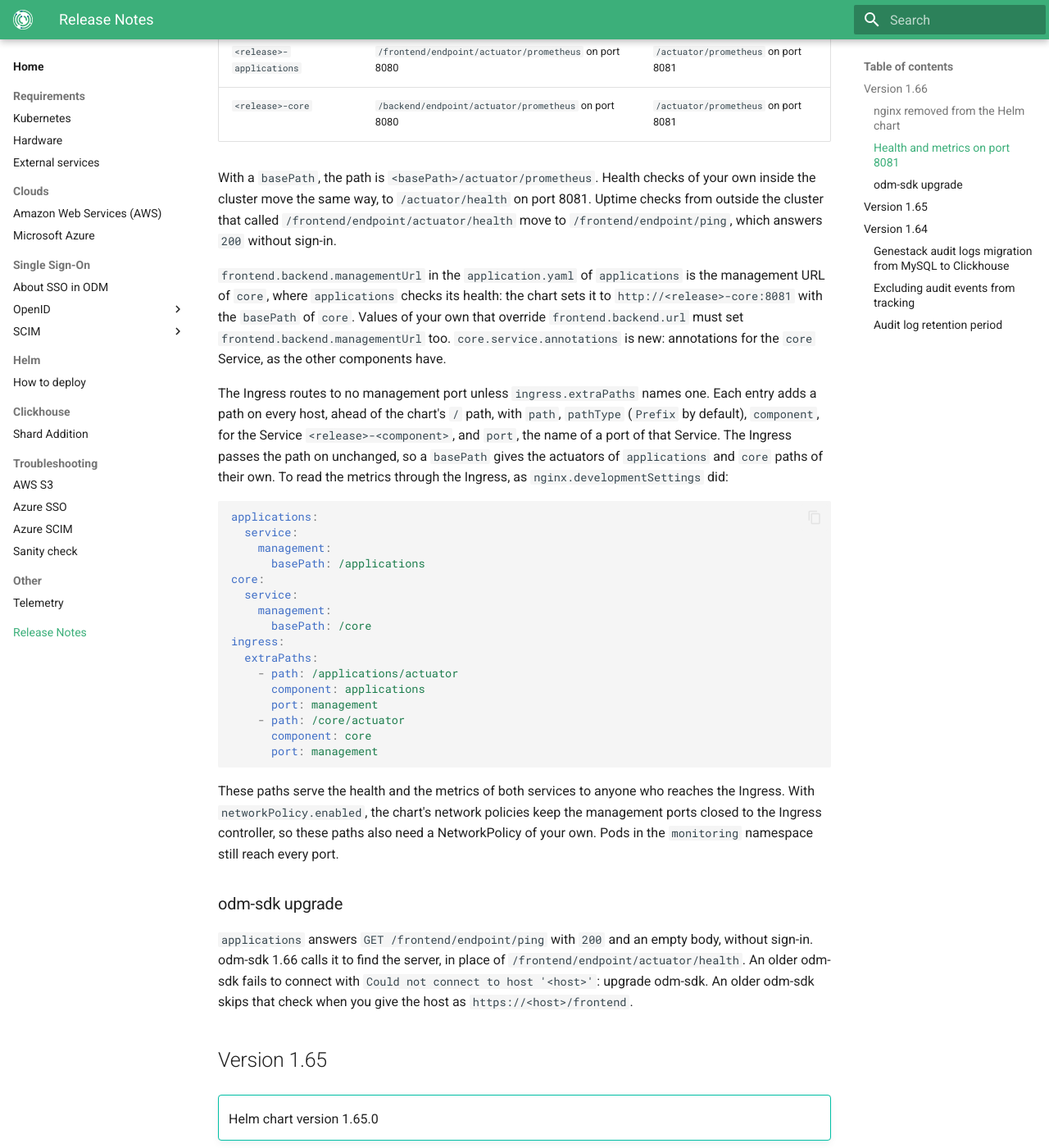
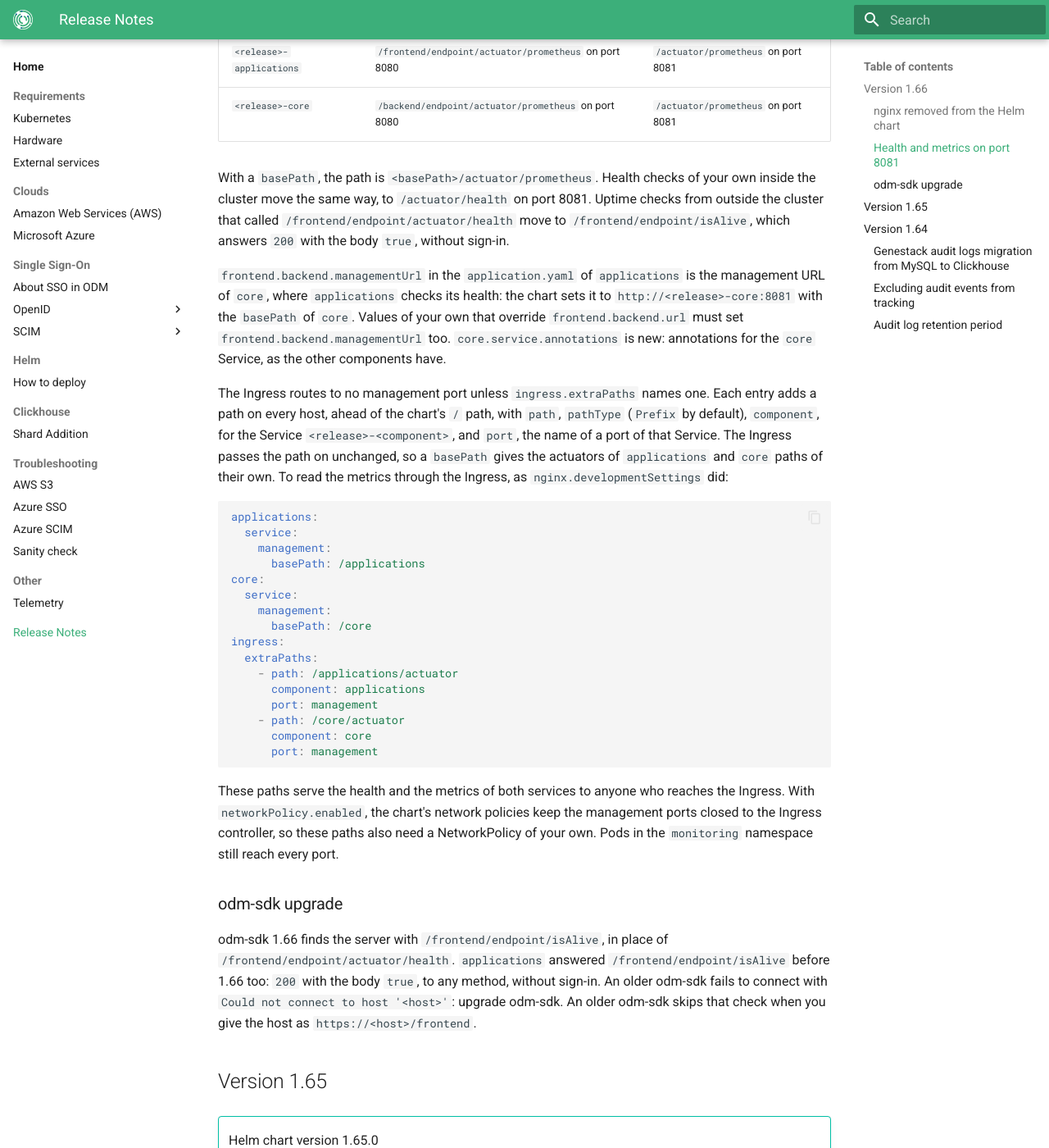
Before and after one commit to genestack/admin-docs, an MkDocs documentation site: the page built from docs/home/release-notes.md, in a window 1280 px wide and 1400 px high, scrolled down 2571 px. Shown: the whole window at 82% size. Built offline with MkDocs 1.6.1 and Material for MkDocs 9.7.7, drawn with Linux system fonts in a browser that asks for light colours; the version menu is left out; some of the changed text lies outside the part shown.

Commit message:
ODM-13970: Name /frontend/endpoint/isAlive in place of /frontend/endpoint/ping
Co-Authored-By: Claude Opus 5.5 <noreply@anthropic.com>

```diff
--- a/docs/home/release-notes.md
+++ b/docs/home/release-notes.md
@@ -65,14 +65,14 @@ On AWS:
   sets no annotations on the Services. Set `alb.ingress.kubernetes.io/healthcheck-path` in
   `<component>.service.annotations` of `applications`, `ui`, `swagger`, `userDocs`, `mailpit` and `mcp`, as the
   chart's `examples/ingress-alb.yaml` does. Without it the target group checks `/` on the traffic port. For
-  `applications` the example sets `/frontend/endpoint/ping`, on the traffic port, 8080. The old example set the path
-  in `nginx.ingress.annotations`: leave it out of `ingress.annotations`, where it applies to every Service that sets
-  none. An Ingress without `alb.ingress.kubernetes.io/group.name` has an ALB of its own, so the controller replaces
-  the ALB of `<release>-nginx` with a new one, under a new DNS name: update the DNS record, unless External DNS does
-  it.
+  `applications` the example sets `/frontend/endpoint/isAlive`, on the traffic port, 8080. The old example set the
+  path in `nginx.ingress.annotations`: leave it out of `ingress.annotations`, where it applies to every Service that
+  sets none. An Ingress without `alb.ingress.kubernetes.io/group.name` has an ALB of its own, so the controller
+  replaces the ALB of `<release>-nginx` with a new one, under a new DNS name: update the DNS record, unless External
+  DNS does it.
 - With an ALB you created yourself, replace the target group and the TargetGroupBinding of `<release>-nginx` with
   one per Service, and add the listener rules and attributes, see [AWS](clouds/aws.md#recommended-steps-for-eks-configuration).
-  The target group of `applications` checks `/frontend/endpoint/ping` on its traffic port.
+  The target group of `applications` checks `/frontend/endpoint/isAlive` on its traffic port.
 
 ### Health and metrics on port 8081
 
@@ -95,7 +95,8 @@ Move scrape configs of your own to the management port:
 
 With a `basePath`, the path is `<basePath>/actuator/prometheus`. Health checks of your own inside the cluster move the
 same way, to `/actuator/health` on port 8081. Uptime checks from outside the cluster that called
-`/frontend/endpoint/actuator/health` move to `/frontend/endpoint/ping`, which answers `200` without sign-in.
+`/frontend/endpoint/actuator/health` move to `/frontend/endpoint/isAlive`, which answers `200` with the body `true`,
+without sign-in.
 
 `frontend.backend.managementUrl` in the `application.yaml` of `applications` is the management URL of `core`, where
 `applications` checks its health: the chart sets it to `http://<release>-core:8081` with the `basePath` of `core`.
@@ -133,10 +134,10 @@ these paths also need a NetworkPolicy of your own. Pods in the `monitoring` name
 
 ### odm-sdk upgrade
 
-`applications` answers `GET /frontend/endpoint/ping` with `200` and an empty body, without sign-in. odm-sdk 1.66
-calls it to find the server, in place of `/frontend/endpoint/actuator/health`. An older odm-sdk fails to connect with
-`Could not connect to host '<host>'`: upgrade odm-sdk. An older odm-sdk skips that check when you give the host as
-`https://<host>/frontend`.
+odm-sdk 1.66 finds the server with `/frontend/endpoint/isAlive`, in place of `/frontend/endpoint/actuator/health`.
+`applications` answered `/frontend/endpoint/isAlive` before 1.66 too: `200` with the body `true`, to any method,
+without sign-in. An older odm-sdk fails to connect with `Could not connect to host '<host>'`: upgrade odm-sdk. An
+older odm-sdk skips that check when you give the host as `https://<host>/frontend`.
 
 ## Version 1.65
 
```
Also changed, not shown: docs/home/clouds/aws.md (+1 -1 lines).
